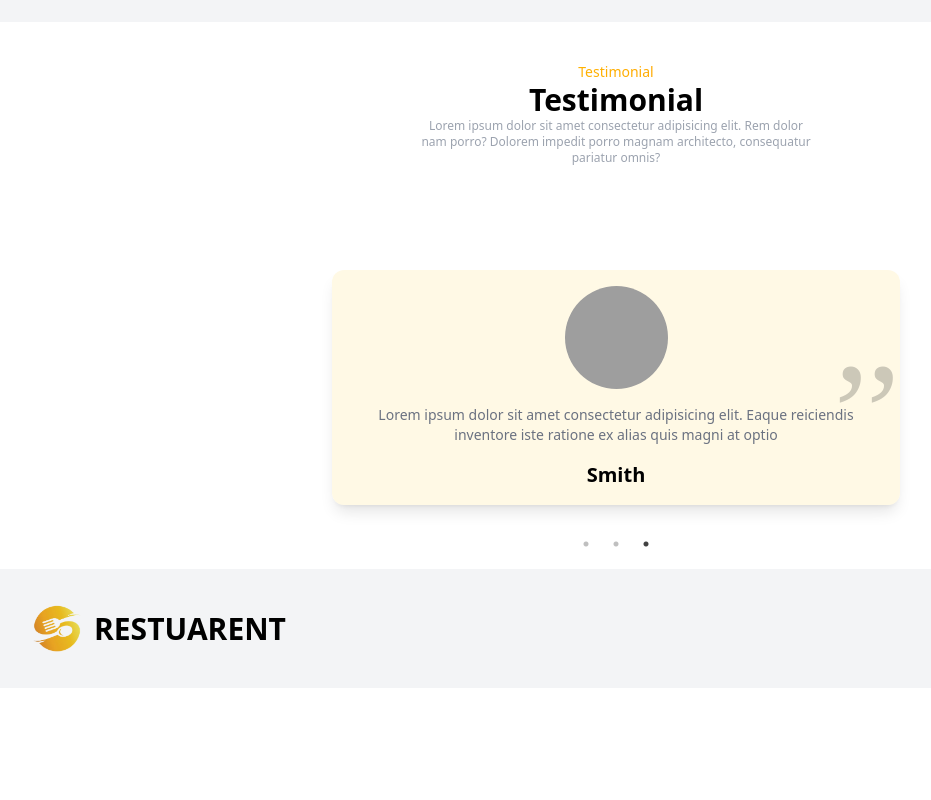
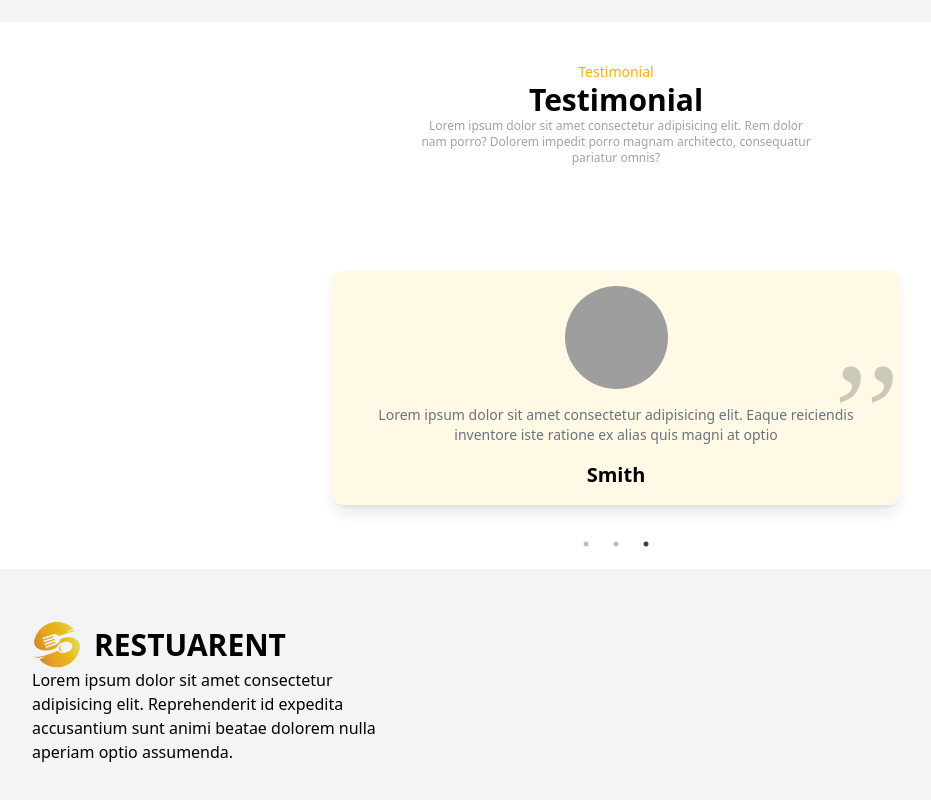
Before and after one commit to SHANIB-C-K/Restaurant-web, a React (Vite) app: page / in a window 1280 px wide. Shown: the part 2023-2823 px from the top of the page, without its empty margins (24-955 px from the left). Before the commit the page ends 2711 px from the top, so only its background shows below. Built offline with nearby package versions, Linux system fonts and the light colour scheme; grey boxes are pictures that could not be loaded.

Commit message:
Lorem20 added at Footer.jsx file

```diff
--- a/src/components/Footer/Footer.jsx
+++ b/src/components/Footer/Footer.jsx
@@ -7,7 +7,7 @@ const Footer = () => {
       <div className="bg-gray-100 dark:bg-gray-950">
         <div className="max-w-[1200px] mx-auto">
           <div className="grid md:grid-cols-3 py-5">
-            <div className="py-4 px-4">
+            <div className="py-8 px-4">
               <h1 className="flex items-center gap-3 text-xl sm:text-3xl font-bold text-justify sm:text-left">
                 <img
                   src={FooterLogo}
@@ -16,6 +16,12 @@ const Footer = () => {
                 />
                 RESTUARENT
               </h1>
+              <p>
+                Lorem ipsum dolor sit amet consectetur adipisicing elit.
+                Reprehenderit id expedita accusantium sunt animi beatae dolorem
+                nulla aperiam optio assumenda.
+              </p>
+              <br />
             </div>
             <div className="grid grid-cols-2 sm:grid-cols-3 col-span-2 md:pl-10"></div>
           </div>
```
